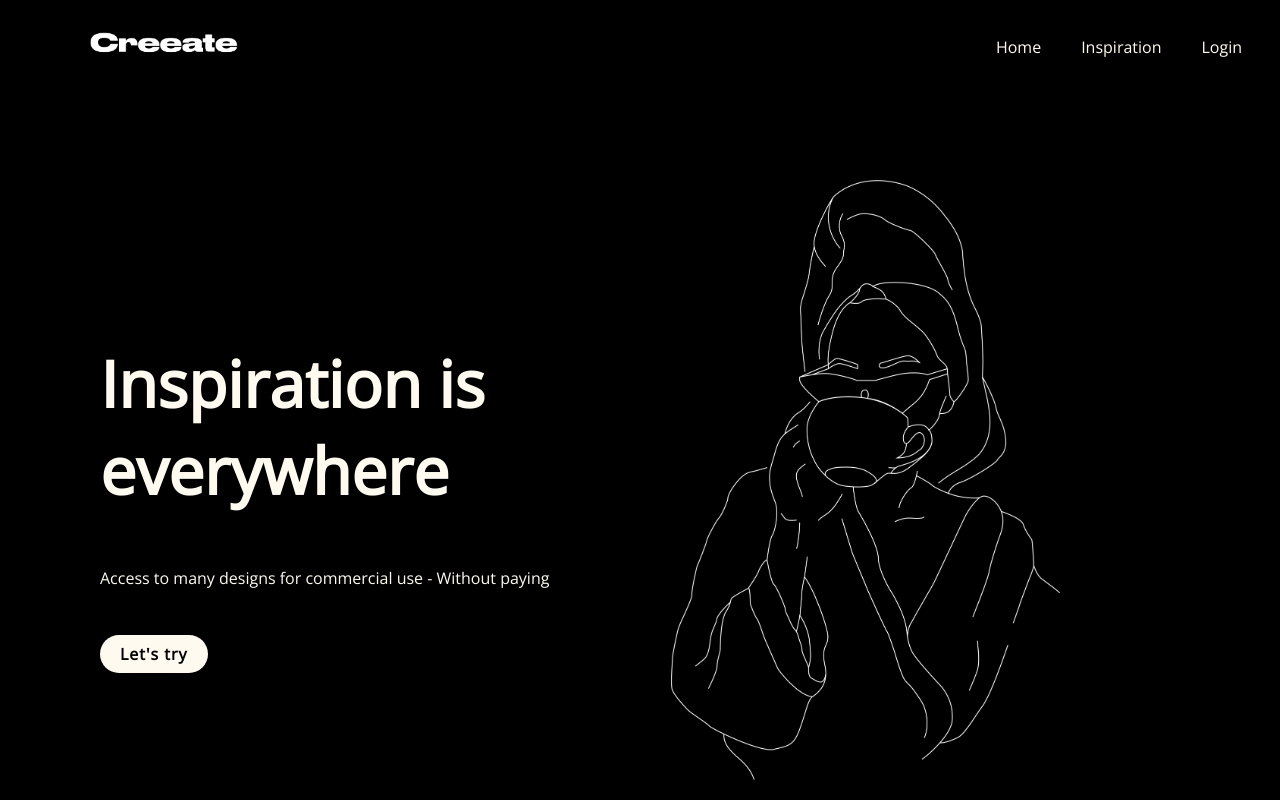
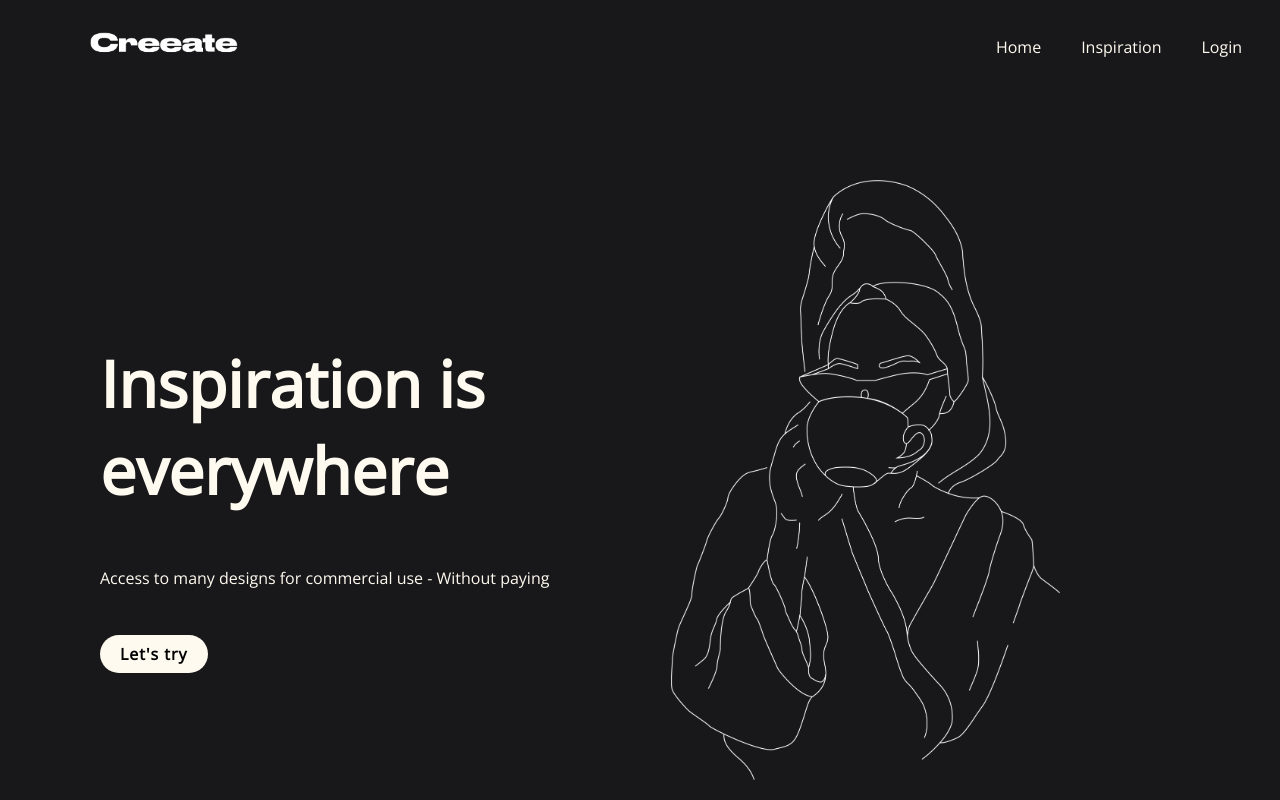
Before and after one commit to atisshirazibzz/_atis_sofia, a plain HTML site: page LB2/index.html in a window 1280 px wide. Shown: the top 800 px of the page. Drawn offline with nearby package versions, Linux system fonts and the light colour scheme.

Commit message:
background colour changed

```diff
--- a/LB2/style.css
+++ b/LB2/style.css
@@ -6,7 +6,7 @@
 body{
     margin: 0;
     padding: 0;
-    background: black;
+    background: #18181A;
     box-sizing: border-box;
     font-style: normal;
     font-family: "Open Sans";
@@ -30,7 +30,7 @@ header{
     display: flex;
     justify-content: space-between;
     align-items: center;
-    background: black;
+    background: #18181A;
     z-index: 1000;
 
 }
```
